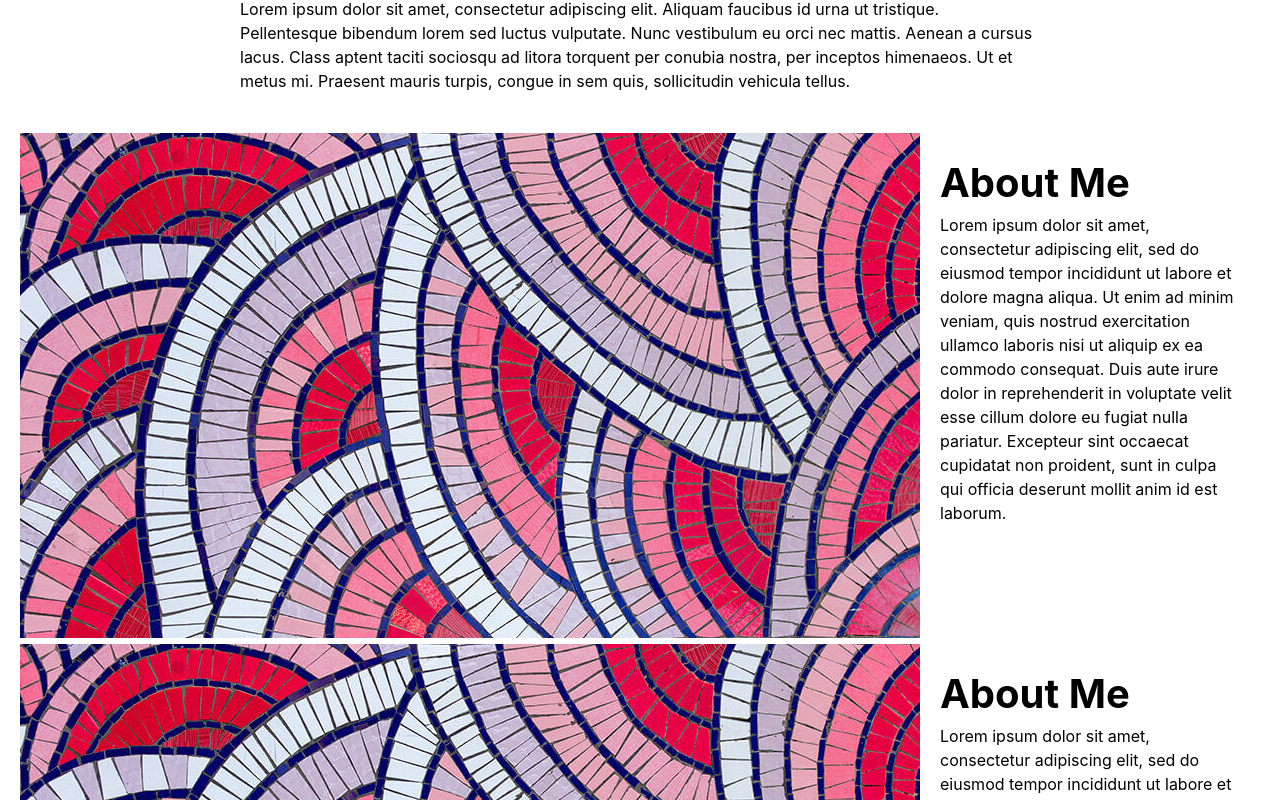
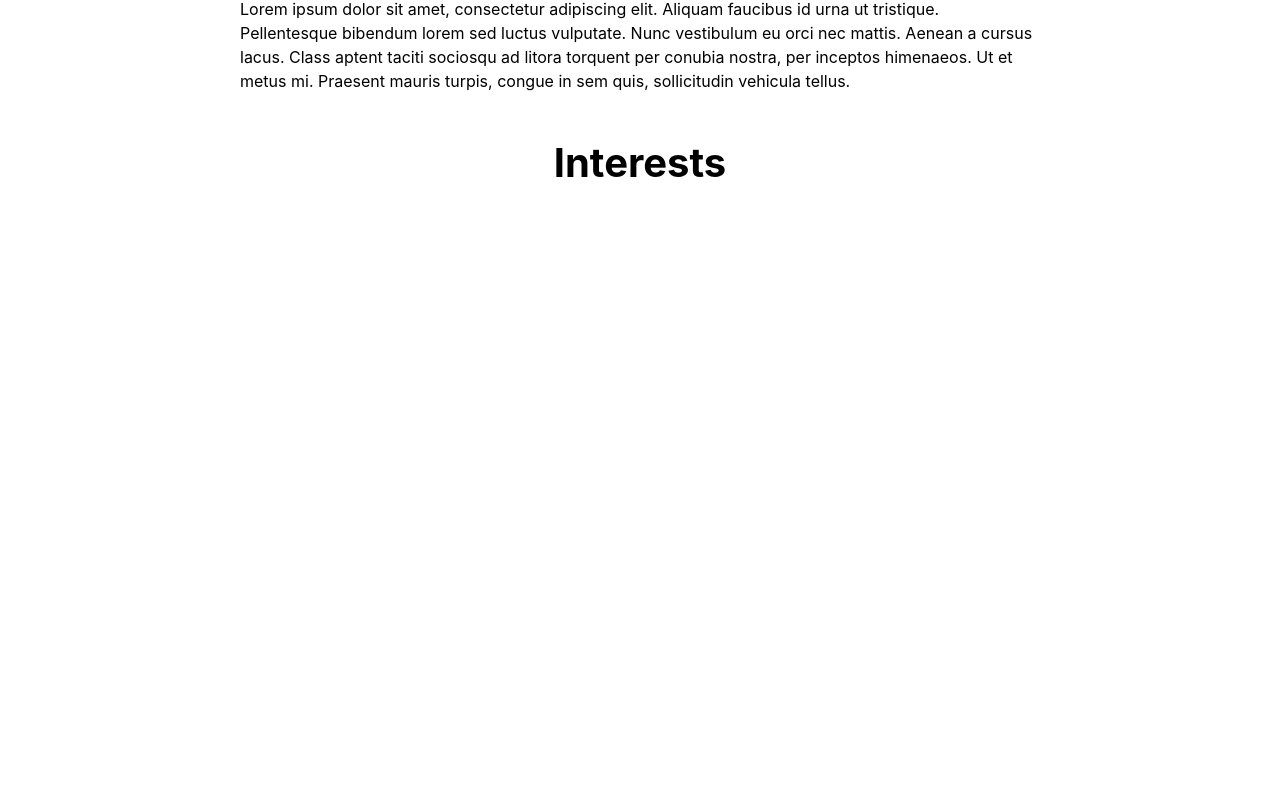
Before and after one commit to LeonTan828/personal-website-2.0, a React (Vite) app: page / in a window 1280 px wide. Shown: the part 1380-2180 px from the top of the page. After the commit the page ends 1573 px from the top, so only its background shows below. Built offline with nearby package versions, Linux system fonts and the light colour scheme.

Commit message:
initialize interests section

```diff
--- a/src/components/InfoSections/InfoSections.tsx
+++ b/src/components/InfoSections/InfoSections.tsx
@@ -1,5 +1,6 @@
 import AboutMe from "./sections/AboutMe";
 import Career from "./sections/Career";
+import Interests from "./sections/Interests";
 
 import '../../styles/info_sections/InfoSections.css';
 
@@ -9,8 +10,7 @@ function InfoSections() {
     <div className='info-section'>
       <AboutMe />
       <Career />
-      <AboutMe />
-      <AboutMe />
+      <Interests />
     </div>
   );
 };
--- /dev/null
+++ b/src/components/InfoSections/sections/Interests.tsx
@@ -0,0 +1,12 @@
+// import '../../../styles/info_sections/Interests.css';
+
+function Interests() {
+
+  return (
+    <div className='interests'>
+      <div className='title'>Interests</div>
+    </div>
+  );
+};
+
+export default Interests;
```
